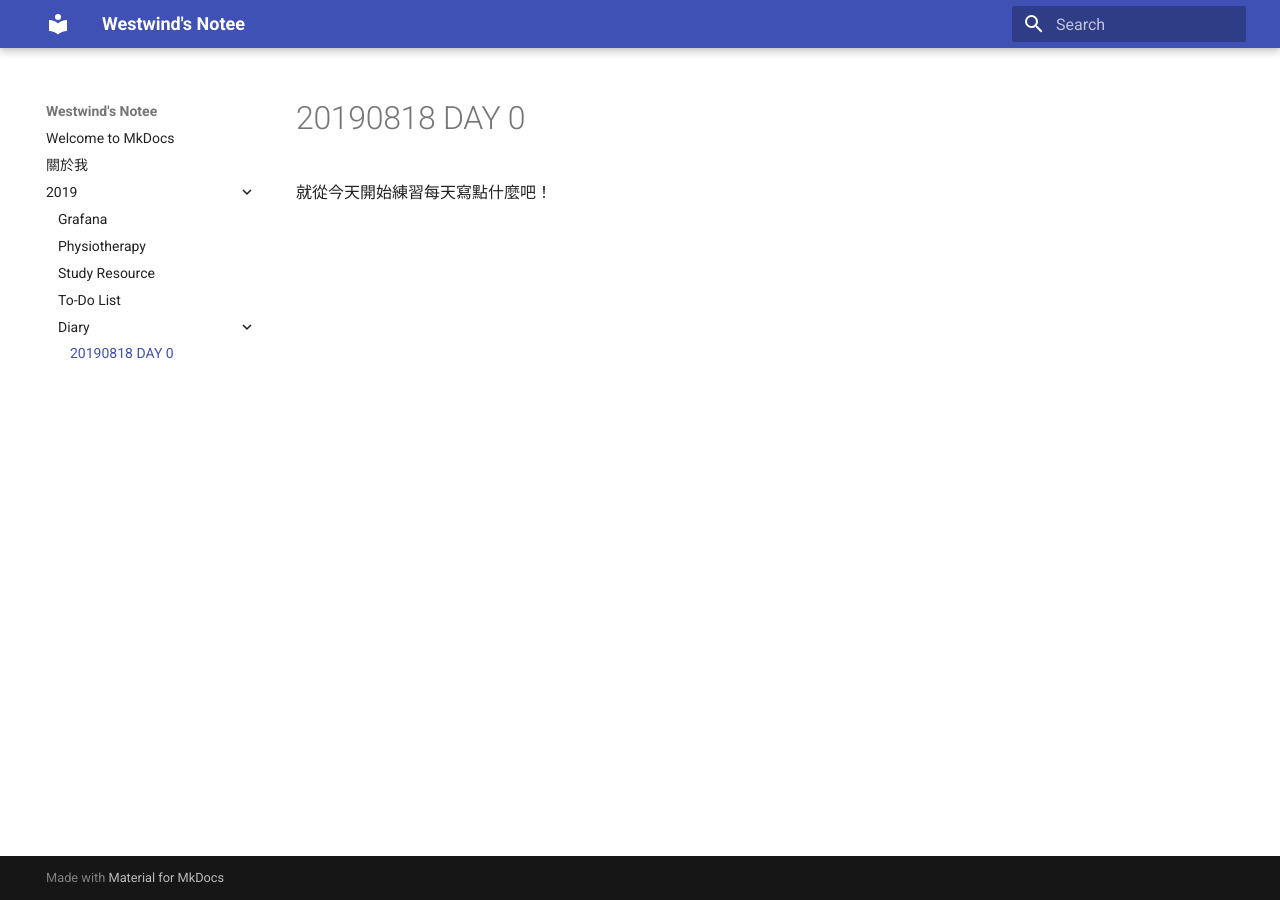
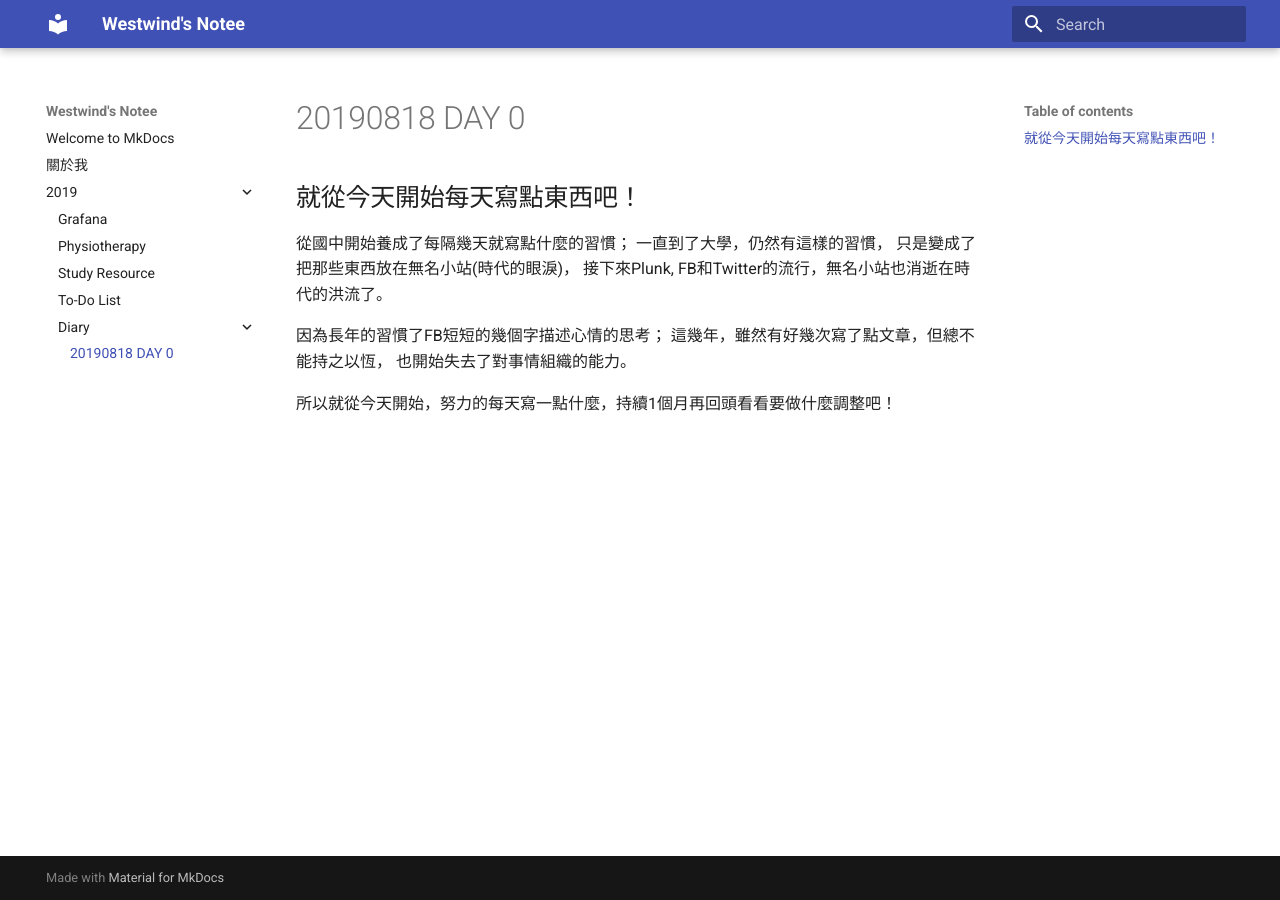
Before and after one commit to westwind/westwind, an MkDocs documentation site: the page built from docs/2019/diary/20190818.md, in a window 1280 px wide. Built offline with MkDocs 1.6.1 and Material for MkDocs 9.7.7, drawn with Linux system fonts in a browser that asks for light colours.

Commit message:
Add 20190818.md

```diff
--- a/docs/2019/diary/20190818.md
+++ b/docs/2019/diary/20190818.md
@@ -1,4 +1,17 @@
 20190818 DAY 0
 ===
 
-就從今天開始練習每天寫點什麼吧！
+
+就從今天開始每天寫點東西吧！
+---
+
+從國中開始養成了每隔幾天就寫點什麼的習慣；
+一直到了大學，仍然有這樣的習慣，
+只是變成了把那些東西放在無名小站(時代的眼淚)，
+接下來Plunk, FB和Twitter的流行，無名小站也消逝在時代的洪流了。
+
+因為長年的習慣了FB短短的幾個字描述心情的思考；
+這幾年，雖然有好幾次寫了點文章，但總不能持之以恆，
+也開始失去了對事情組織的能力。
+
+所以就從今天開始，努力的每天寫一點什麼，持續1個月再回頭看看要做什麼調整吧！
```
